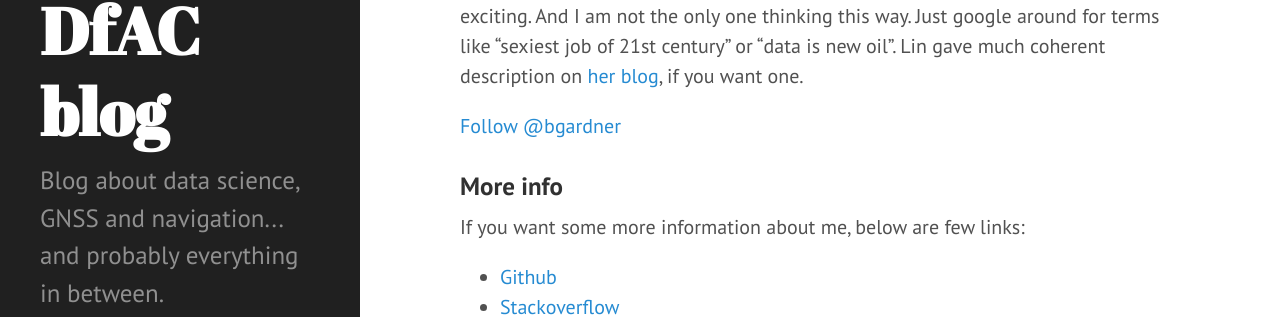
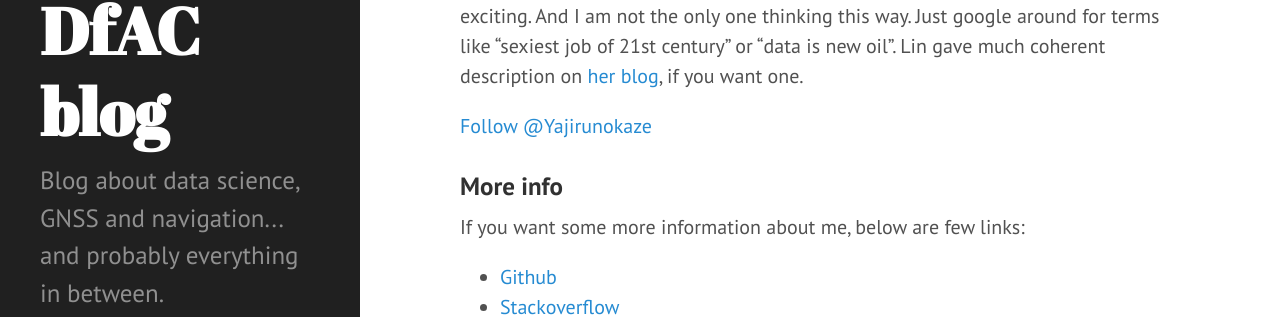
Before and after one commit to DfAC/DfAC.github.io, a Jekyll site: the page built from about.md, in a window 1280 px wide and 931 px high. Shown: the part 419-736 px from the top of the window. Built offline with Jekyll 4.4.1, drawn with Linux system fonts in a browser that asks for light colours; comment, search, counter and statistics services are not loaded.

Commit message:
and maybe add my name this time

```diff
--- a/about.md
+++ b/about.md
@@ -14,7 +14,7 @@ Because its a blend of programming, statistics, industry specific knowledge, mix
 Lin gave much coherent description on [her blog](http://linbug.github.io/about/), if you want one.
 
 
-<a href="https://twitter.com/bgardner" class="twitter-follow-button" data-show-count="true" data-size="large">Follow @bgardner</a>
+<a href="https://twitter.com/Yajirunokaze" class="twitter-follow-button" data-show-count="true" data-size="large">Follow @Yajirunokaze</a>
 <script>!function(d,s,id){var js,fjs=d.getElementsByTagName(s)[0];if(!d.getElementById(id)){js=d.createElement(s);js.id=id;js.src="//platform.twitter.com/widgets.js";fjs.parentNode.insertBefore(js,fjs);}}(document,"script","twitter-wjs");</script>
 
 ###More info
```
